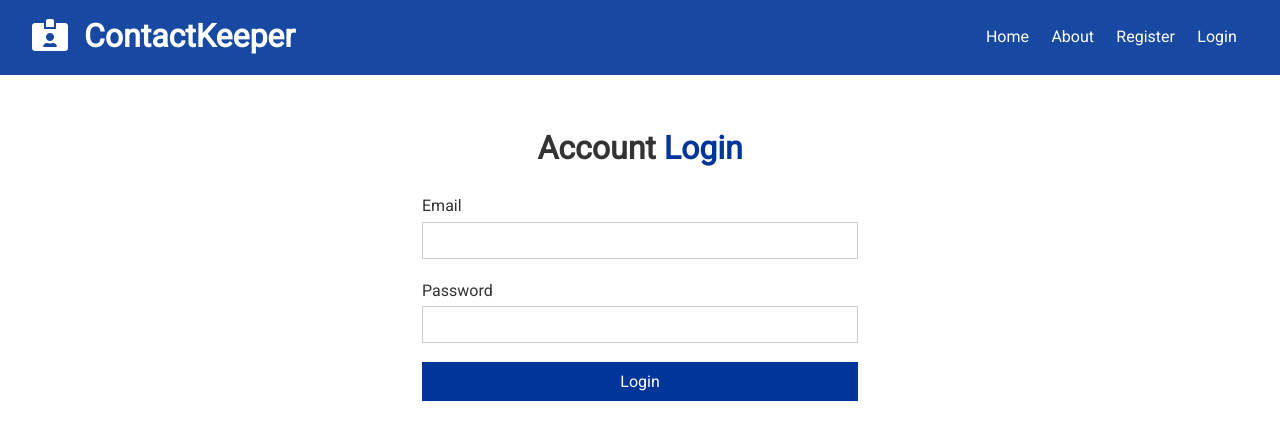
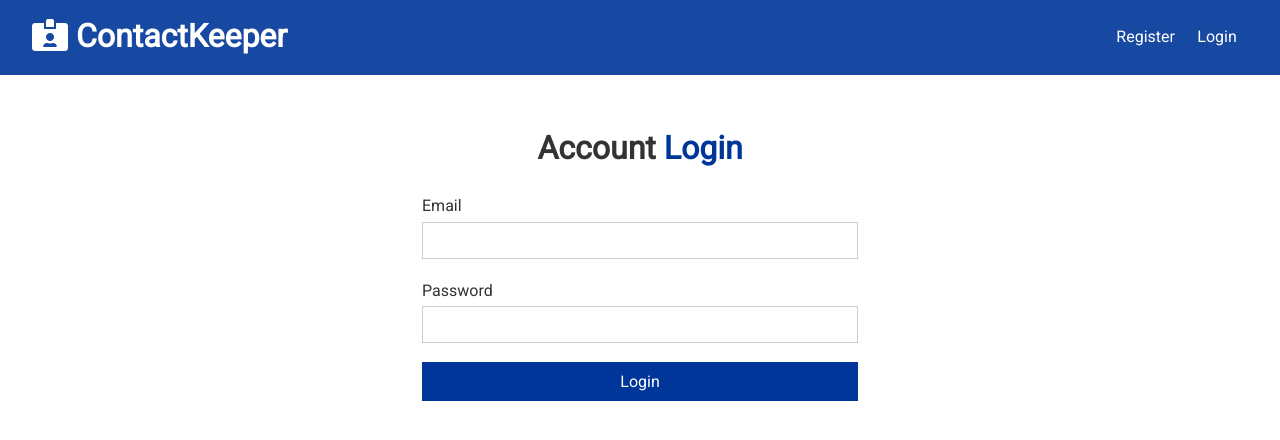
Before and after one commit to graygabrielle/contact-keeper, a React (Create React App) app in the folder client/: page /login in a window 1280 px wide. Shown: the top 440 px of the page. Built offline with nearby package versions, Linux system fonts and the light colour scheme.

Commit message:
conditional render of links on navbar depending on if logged in

```diff
--- a/client/src/App.css
+++ b/client/src/App.css
@@ -38,10 +38,6 @@
 
 img {
   width: 100%;
-}
-
-i {
-  padding-right: 0.5rem;
 }
 
 /* Utilities */
--- a/client/src/components/layout/Alerts.js
+++ b/client/src/components/layout/Alerts.js
@@ -9,8 +9,7 @@
     alerts.length > 0 &&
     alerts.map(alert => (
       <div key={alert.id} className={`alert alert-${alert.type}`}>
-        <i className="fas fa-info-circle" />
-        {alert.msg}
+        <i className="fas fa-info-circle" /> {alert.msg}
       </div>
     ))
   );
--- a/client/src/components/layout/Navbar.js
+++ b/client/src/components/layout/Navbar.js
@@ -1,26 +1,50 @@
-import React from "react";
+import React, { Fragment, useContext } from "react";
 import PropTypes from "prop-types";
 import { Link } from "react-router-dom";
+import AuthContext from "../../context/auth/authContext";
 
 const Navbar = ({ title, icon }) => {
+  const authContext = useContext(AuthContext);
+
+  const { isAuthenticated, logout, user } = authContext;
+
+  const onLogout = () => {
+    logout();
+  };
+
+  const authLinks = (
+    <Fragment>
+      <li>Hello {user && user.name}</li>
+      <li>
+        <a onClick={onLogout} href="#!">
+          <i className="fas fa-sign-out-alt" />{" "}
+          <span className="hide-sm">Logout</span>
+        </a>
+      </li>
+    </Fragment>
+  );
+
+  const guestLinks = (
+    <Fragment>
+      <li>
+        <Link to="/register">Register</Link>
+      </li>
+      <li>
+        <Link to="/login">Login</Link>
+      </li>
+    </Fragment>
+  );
+
   return (
     <div className="navbar bg-primary">
       <h1>
         <i className={icon} /> {title}
       </h1>
       <ul>
-        <li>
-          <Link to="/">Home</Link>
-        </li>
-        <li>
+        {isAuthenticated ? authLinks : guestLinks}
+        {/* <li>
           <Link to="/about">About</Link>
-        </li>
-        <li>
-          <Link to="/register">Register</Link>
-        </li>
-        <li>
-          <Link to="/login">Login</Link>
-        </li>
+        </li> */}
       </ul>
     </div>
   );
--- a/client/src/context/auth/AuthState.js
+++ b/client/src/context/auth/AuthState.js
@@ -94,6 +94,7 @@
   };
 
   //logout
+  const logout = () => dispatch({ type: LOGOUT });
 
   //clear errors
   const clearErrors = () => dispatch({ type: CLEAR_ERRORS });
@@ -109,7 +110,8 @@
         register,
         clearErrors,
         loadUser,
-        login
+        login,
+        logout
       }}
     >
       {props.children}
--- a/client/src/context/auth/authReducer.js
+++ b/client/src/context/auth/authReducer.js
@@ -30,6 +30,7 @@
     case REGISTER_FAIL:
     case AUTH_ERROR:
     case LOGIN_FAIL:
+    case LOGOUT:
       localStorage.removeItem("token");
       return {
         ...state,
```
